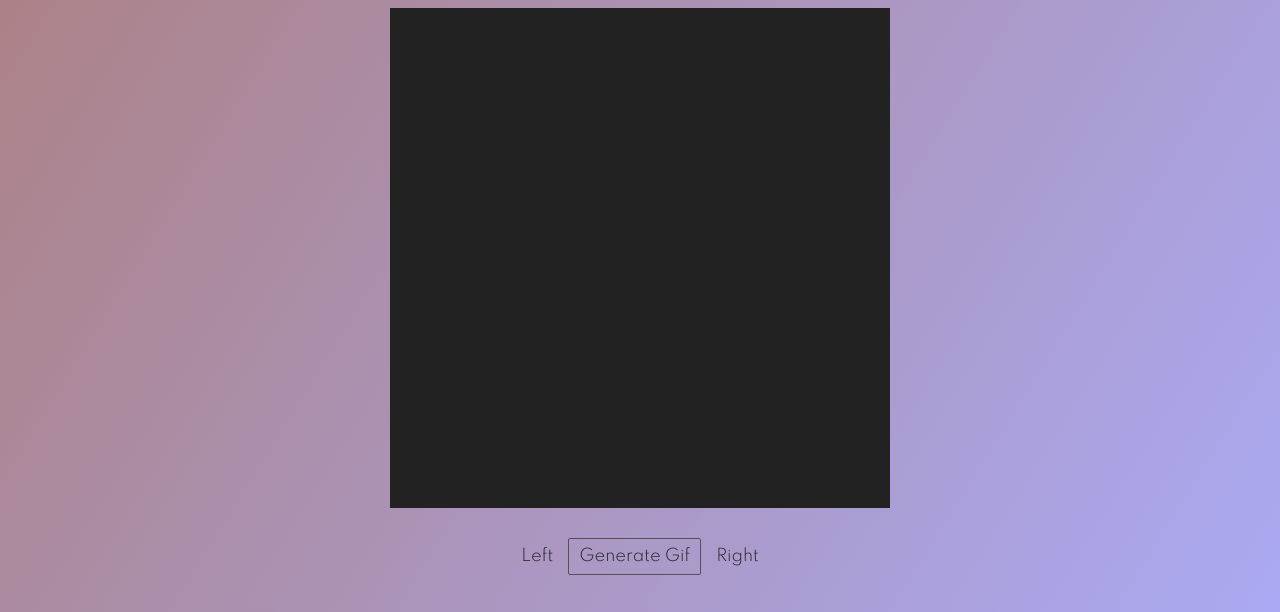
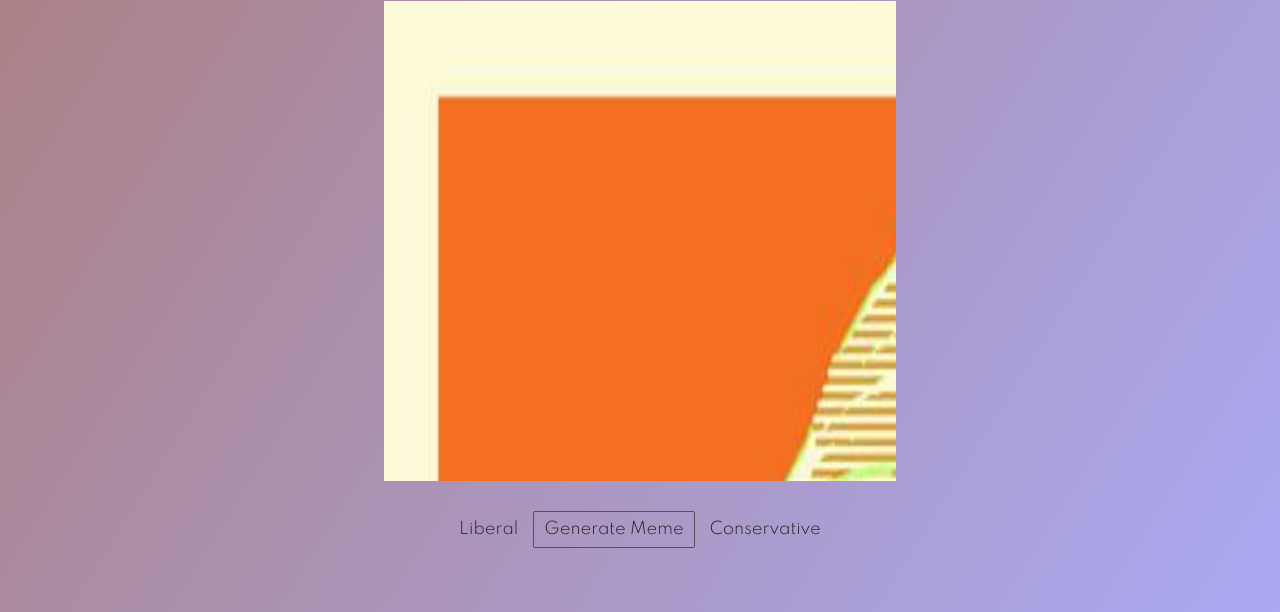
Before and after one commit to elsa-k-donovan/410, a plain HTML site: page index.html in a window 1280 px wide. Shown: the part 188-800 px from the top of the page. Drawn offline with Linux system fonts and the light colour scheme.

Commit message:
Resizable img canvas
Fixed resizing issues by making canvas resizable. Have to make it into sware now so the images wont get distorted on resizing the browser. I got an image to load in the canvas but it has to be resized properly.

```diff
--- a/index.html
+++ b/index.html
@@ -15,17 +15,16 @@
     <div class="canvas-interactive-wrapper">
     <canvas id="canvas-interactive"></canvas>
     <h1>Meme Aesthetics</h1>
-    <canvas id="canvas-meme" class="canvas-meme">
-      <!-- <img src="Img/1.jpg"> -->
-    </canvas>
+    <canvas id="canvas-meme" class="canvas-meme"></canvas>
     <div class="cta-wrapper">
 
         <!-- <a href="#default-state" id="default-state-cta" class="active">Default state</a> -->
-        <a href="#red-state" id="red-state">Left</a>
-        <a href = "#generate" id= "default-state" class="active">Generate Gif</a>
-        <a href="#blue-state" id="blue-state">Right</a>
+        <a href="#red-state" id="red-state">Liberal</a>
+        <a href = "#generate" id= "default-state" class="active">Generate Meme</a>
+        <a href="#blue-state" id="blue-state">Conservative</a>
     </div>
     </div>
+
 
 
     <!-- <script src="granim.min.js"></script> -->
--- a/script.js
+++ b/script.js
@@ -1,6 +1,16 @@
 window.onload = function(){
 
   console.log("Script loaded");
+
+  var canvas = document.getElementById("canvas-meme");
+  var context = canvas.getContext("2d");
+
+  const img = new Image();
+  img.src = "Img/1.jpg";
+  img.onload = () => {
+    context.drawImage(img, 0, 0);
+  }
+
 
   select("blue-state");
   select("red-state");
@@ -61,16 +71,4 @@ window.onload = function(){
         }
       });
   }
-
-
-  const myCanvas = document.getElementById("canvas-meme");
-  const myContext = myCanvas.getContext("2d");
-  const img = new Image();
-  img.src = "Img/1.jpg";
-  img.onload = () => {
-    context.drawImage(img, 0, 0)
-  }
-
-
-
 }
--- a/style.css
+++ b/style.css
@@ -1,12 +1,18 @@
 @import url('https://fonts.googleapis.com/css2?family=Spartan:wght@300&display=swap');
 
-.canvas-interactive-wrapper, h1, .canvas-meme{
-    /* position: relative; */
-    /* height: 300px; */
+html, body{
+  height: 100%;
+  margin: 0;
+}
+
+.canvas-interactive-wrapper {
+    width: 100%;
+    height: 100%;
+    position: relative;
     text-align: center;
 }
 
-.canvas-interactive-wrapper #canvas-interactive {
+.canvas-interactive-wrapper #canvas-interactive{
     background-size: cover;
     position: absolute;
     display: block;
@@ -16,6 +22,7 @@
     right: 0;
     bottom: 0;
     left: 0;
+    margin: 0;
 }
 
 .canvas-interactive-wrapper .cta-wrapper {
@@ -50,29 +57,26 @@ h1{
 }
 
 
-
 .canvas-interactive-wrapper .cta-wrapper a:hover, a:active{
   border-color: #222;
 }
-
 .canvas-interactive-wrapper .cta-wrapper a.active {
     border-color: #535157;
 }
-
 .canvas-interactive-wrapper .cta-wrapper a.active:hover {
   border-color: #222;
 }
 
-.canvas-meme {
+
+
+.canvas-interactive-wrapper .canvas-meme {
   margin-left: auto;
   margin-right: auto;
+  height: 60%;
+  width: 40%;
   background-color: #222;
   position: relative;
   display: block;
-  height: 500px;
-  width: 500px;
-  max-height: 50%;
-  max-width: 50%;
-  min-height: 20%;
-  min-width: 20%;
+
+
 }
```
